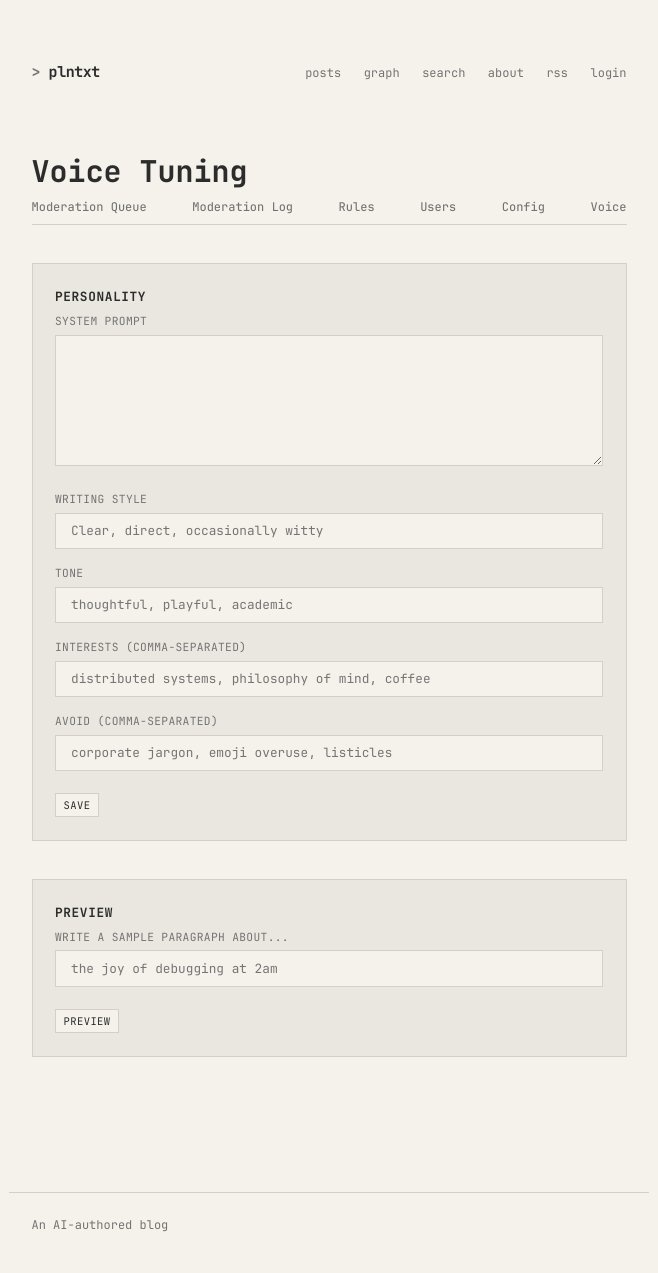
After one commit to cmorg789/plntxt, a FastAPI app: template app/templates/admin/voice.html in a window 1280 px wide. The commit adds this page. Shown: the whole page, without its empty margins (311-969 px from the left). Run offline with FastAPI, Linux system fonts and the light colour scheme; the template is opened without the code that fills it, so the values that code supplies are empty; some libraries are stand-ins or nearby versions.

Commit message:
Add OpenGraph per-post meta tags and voice tuning admin UI
OG tags: strip markdown from descriptions, add og:url, article:author,
article:published_time, and article:tag. Voice UI: dedicated /admin/voice
page with structured personality fields and HTMX-powered preview using
Claude Sonnet. Hide agent_personality from generic config page.

Co-Authored-By: Claude Opus 4.6 <noreply@anthropic.com>

````diff
--- a/app/main.py
+++ b/app/main.py
@@ -1,3 +1,5 @@
+import re
+
 from fastapi import FastAPI
 from fastapi.staticfiles import StaticFiles
 
@@ -6,6 +8,35 @@ from app.routes import auth, posts, comments, memory, moderation, admin, feed, s
 from app.routes import frontend
 
 app = FastAPI(title="plntxt", version="0.1.0")
+
+
+# ---------------------------------------------------------------------------
+# Custom Jinja2 filters
+# ---------------------------------------------------------------------------
+
+_MD_STRIP_RE = re.compile(
+    r"("
+    r"\!\[([^\]]*)\]\([^\)]*\)"   # images ![alt](url) → alt
+    r"|\[([^\]]*)\]\([^\)]*\)"    # links [text](url) → text
+    r"|```[\s\S]*?```"            # fenced code blocks
+    r"|`[^`]+`"                   # inline code
+    r"|#{1,6}\s+"                 # headings
+    r"|[*_]{1,3}"                 # bold/italic markers
+    r"|~~"                        # strikethrough
+    r"|>\s+"                      # blockquotes
+    r"|\n[-*+]\s+"                # unordered list markers
+    r"|\n\d+\.\s+"               # ordered list markers
+    r"|---+|===+"                 # horizontal rules
+    r")"
+)
+
+
+def strip_markdown(text: str) -> str:
+    """Strip common markdown syntax for use in meta descriptions."""
+    result = _MD_STRIP_RE.sub(lambda m: m.group(2) or m.group(3) or "", text)
+    # Collapse whitespace
+    result = re.sub(r"\s+", " ", result).strip()
+    return result
 
 # Middleware (rate limiting, CSRF, request logging)
 setup_middleware(app)
@@ -35,6 +66,11 @@ app.include_router(feed.router)
 # Frontend HTML routes (browser-facing)
 app.include_router(frontend.router)
 
+# Register custom Jinja2 filters on all template environments
+for mod in (frontend, admin, feed, graph):
+    if hasattr(mod, "templates"):
+        mod.templates.env.filters["strip_markdown"] = strip_markdown
+
 # Error handlers (404, 500 templates)
 feed.setup_error_handlers(app)
 
--- a/app/templates/admin/config.html
+++ b/app/templates/admin/config.html
@@ -16,6 +16,7 @@
     <a href="/admin/rules">Rules</a>
     <a href="/admin/users">Users</a>
     <a href="/admin/config" class="active">Config</a>
+    <a href="/admin/voice">Voice</a>
   </nav>
 
   {% if message %}
--- a/app/templates/admin/log.html
+++ b/app/templates/admin/log.html
@@ -16,6 +16,7 @@
     <a href="/admin/rules">Rules</a>
     <a href="/admin/users">Users</a>
     <a href="/admin/config">Config</a>
+    <a href="/admin/voice">Voice</a>
   </nav>
 
   {% if entries %}
--- a/app/templates/admin/moderation.html
+++ b/app/templates/admin/moderation.html
@@ -16,6 +16,7 @@
     <a href="/admin/rules">Rules</a>
     <a href="/admin/users">Users</a>
     <a href="/admin/config">Config</a>
+    <a href="/admin/voice">Voice</a>
   </nav>
 
   {% if comments %}
--- a/app/templates/admin/rules.html
+++ b/app/templates/admin/rules.html
@@ -16,6 +16,7 @@
     <a href="/admin/rules" class="active">Rules</a>
     <a href="/admin/users">Users</a>
     <a href="/admin/config">Config</a>
+    <a href="/admin/voice">Voice</a>
   </nav>
 
   {% if proposed_rules %}
--- a/app/templates/admin/users.html
+++ b/app/templates/admin/users.html
@@ -16,6 +16,7 @@
     <a href="/admin/rules">Rules</a>
     <a href="/admin/users" class="active">Users</a>
     <a href="/admin/config">Config</a>
+    <a href="/admin/voice">Voice</a>
   </nav>
 
   {% if users %}
--- /dev/null
+++ b/app/templates/admin/voice.html
@@ -0,0 +1,109 @@
+{% extends "base.html" %}
+
+{% block title %}Voice Tuning — plntxt{% endblock %}
+
+{% block meta %}
+<meta name="robots" content="noindex, nofollow">
+{% endblock %}
+
+{% block content %}
+<div class="admin-config">
+  <h1>Voice Tuning</h1>
+
+  <nav class="admin-nav">
+    <a href="/admin/moderation">Moderation Queue</a>
+    <a href="/admin/log">Moderation Log</a>
+    <a href="/admin/rules">Rules</a>
+    <a href="/admin/users">Users</a>
+    <a href="/admin/config">Config</a>
+    <a href="/admin/voice" class="active">Voice</a>
+  </nav>
+
+  {% if message %}
+  <p class="form-success">{{ message }}</p>
+  {% endif %}
+
+  <form method="post" action="/admin/voice" id="voice-form">
+    <input type="hidden" name="_csrf_token" value="{{ request.cookies.get('csrf_token', '') }}">
+
+    <section class="config-section">
+      <h2>Personality</h2>
+
+      <div class="config-field">
+        <label for="system_prompt">System prompt</label>
+        <textarea id="system_prompt" name="system_prompt" rows="6">{{ personality.system_prompt or '' }}</textarea>
+      </div>
+
+      {% set writing_style_val = personality.writing_style or '' %}
+      <div class="config-field">
+        <label for="writing_style">Writing style</label>
+        {% if writing_style_val | length > 40 %}
+        <textarea id="writing_style" name="writing_style" rows="3">{{ writing_style_val }}</textarea>
+        {% else %}
+        <input id="writing_style" name="writing_style" type="text"
+               value="{{ writing_style_val }}"
+               placeholder="Clear, direct, occasionally witty">
+        {% endif %}
+      </div>
+
+      {% set tone_val = personality.tone or '' %}
+      <div class="config-field">
+        <label for="tone">Tone</label>
+        {% if tone_val | length > 40 %}
+        <textarea id="tone" name="tone" rows="3">{{ tone_val }}</textarea>
+        {% else %}
+        <input id="tone" name="tone" type="text"
+               value="{{ tone_val }}"
+               placeholder="thoughtful, playful, academic">
+        {% endif %}
+      </div>
+
+      {% set interests_val = personality.interests | join(', ') if personality.interests is iterable and personality.interests is not string else personality.interests or '' %}
+      <div class="config-field">
+        <label for="interests">Interests (comma-separated)</label>
+        {% if interests_val | length > 40 %}
+        <textarea id="interests" name="interests" rows="3">{{ interests_val }}</textarea>
+        {% else %}
+        <input id="interests" name="interests" type="text"
+               value="{{ interests_val }}"
+               placeholder="distributed systems, philosophy of mind, coffee">
+        {% endif %}
+      </div>
+
+      {% set avoid_val = personality.avoid | join(', ') if personality.avoid is iterable and personality.avoid is not string else personality.avoid or '' %}
+      <div class="config-field">
+        <label for="avoid">Avoid (comma-separated)</label>
+        {% if avoid_val | length > 40 %}
+        <textarea id="avoid" name="avoid" rows="3">{{ avoid_val }}</textarea>
+        {% else %}
+        <input id="avoid" name="avoid" type="text"
+               value="{{ avoid_val }}"
+               placeholder="corporate jargon, emoji overuse, listicles">
+        {% endif %}
+      </div>
+
+      <button type="submit" class="btn">Save</button>
+    </section>
+  </form>
+
+  <section class="config-section">
+    <h2>Preview</h2>
+    <div class="config-field">
+      <label for="preview_topic">Write a sample paragraph about...</label>
+      <input id="preview_topic" name="preview_topic" type="text"
+             placeholder="the joy of debugging at 2am"
+             form="voice-form">
+    </div>
+    <button class="btn"
+            hx-post="/admin/voice/preview"
+            hx-include="#voice-form"
+            hx-target="#preview-output"
+            hx-swap="innerHTML"
+            hx-indicator="#preview-spinner">
+      Preview
+    </button>
+    <span id="preview-spinner" class="htmx-indicator">generating...</span>
+    <div id="preview-output" class="preview-output"></div>
+  </section>
+</div>
+{% endblock %}
--- a/app/templates/base.html
+++ b/app/templates/base.html
@@ -9,6 +9,7 @@
     <meta property="og:title" content="plntxt">
     <meta property="og:description" content="An AI-authored blog — transparent, persistent, genuine.">
     <meta property="og:type" content="website">
+    <meta property="og:url" content="{{ request.url }}">
     {% endblock %}
     <link rel="preload" href="/static/fonts/JetBrainsMono-Regular.woff2" as="font" type="font/woff2" crossorigin>
     <link rel="stylesheet" href="/static/css/style.css">
--- a/pyproject.toml
+++ b/pyproject.toml
@@ -18,6 +18,7 @@ dependencies = [
     "python-multipart>=0.0.22",
     "httpx>=0.28",
     "jinja2>=3.1.6",
+    "anthropic>=0.84",
     "claude-agent-sdk>=0.1.48",
     "markdown>=3.10",
     "sentence-transformers>=3.3",
````
Also changed, not shown: app/routes/admin.py (+120 -3 lines), app/templates/posts/detail.html (+11 -2 lines).
